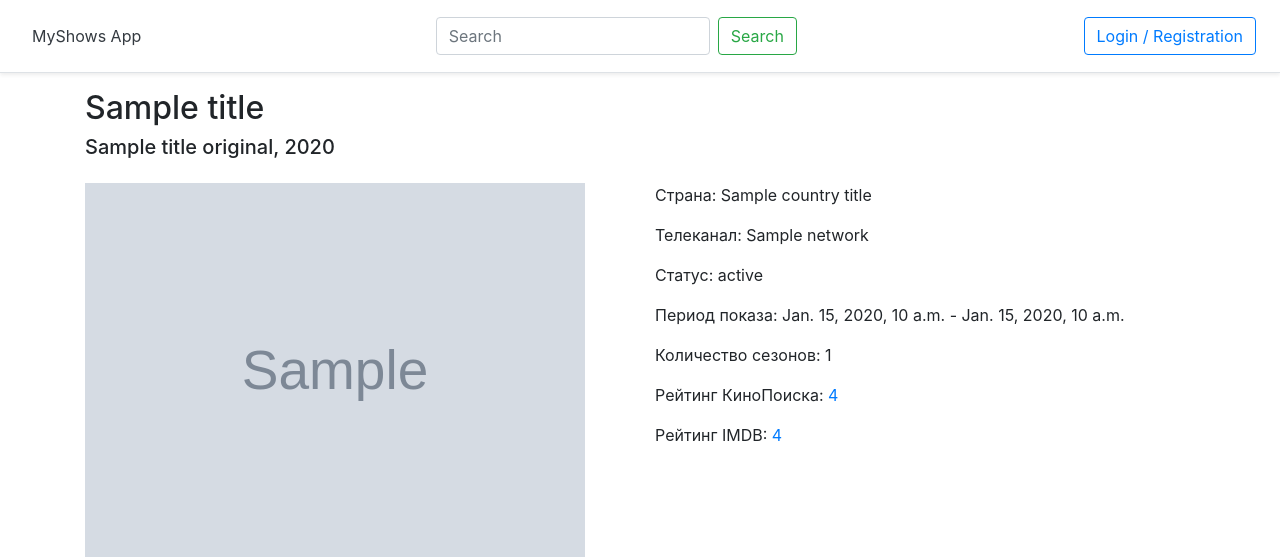
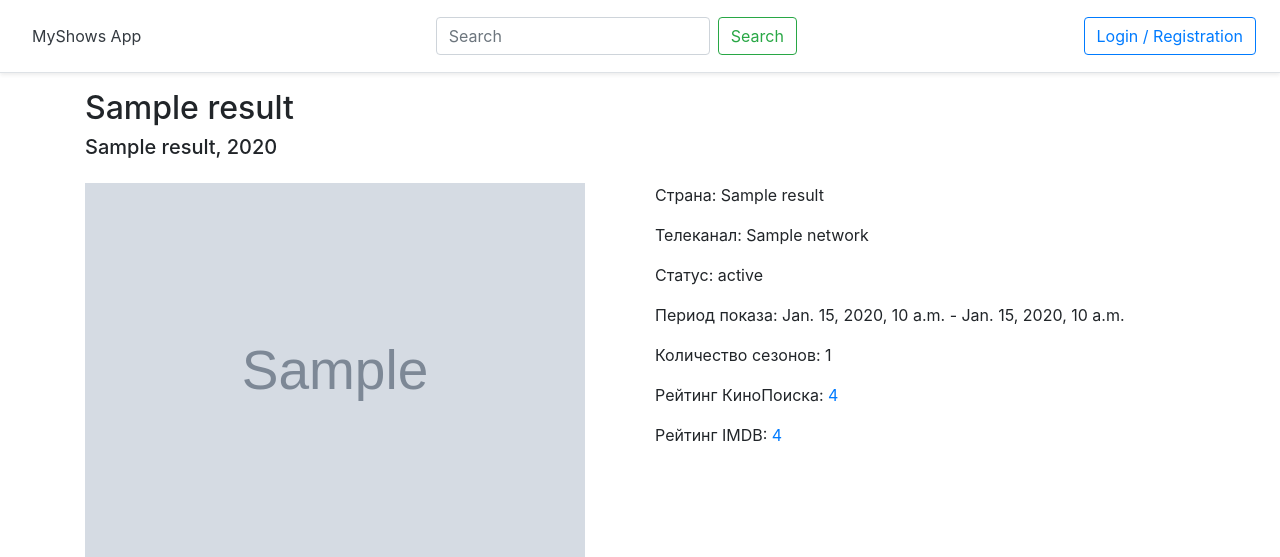
Before and after one commit to incx07/epam-lab, a Django app: template myshows/myshowsapp/templates/myshowsapp/detail.html in a window 1280 px wide. Shown: the top 557 px of the page. Run offline with Django 3.2, Linux system fonts and the light colour scheme; the template is opened without the code that fills it: most values are stand-ins (such as "Sample title", 1, 10 or a date in 2020); grey boxes marked "Sample" are stand-in pictures; some libraries are stand-ins or nearby versions.

```diff
--- a/myshows/myshowsapp/service/myshows_api_service.py
+++ b/myshows/myshowsapp/service/myshows_api_service.py
@@ -41,5 +41,5 @@ def myshows_getbyid(myshows_id):
     rpc['params']['showId'] = myshows_id
     response = requests.post(MYSHOWS_API_URL, json=rpc).json()
     if 'error' in response:
-        return 'not found'
+        return {'error': 'Show was not found'}
     return response
--- a/myshows/myshowsapp/templates/myshowsapp/detail.html
+++ b/myshows/myshowsapp/templates/myshowsapp/detail.html
@@ -12,8 +12,8 @@
 
 <div class="row">
   <div class="col-6">
-    <h2>{{ title }}</h2>
-    <h5>{{ titleOriginal }}, {{ year }}</h5>
+    <h2>{{ result.title }}</h2>
+    <h5>{{ result.titleOriginal }}, {{ result.year }}</h5>
   </div>
   <div class="col-6">
     <form action="" method="post">
@@ -38,22 +38,22 @@
 <p></p>
 <div class="row">
   <div class="col">
-    <img src="{{ image }}" width=500>
+    <img src="{{ result.image }}" width=500>
   </div>
   <div class="col">
-    <p>Страна: {{ countryTitle }}</p>
-    <p>Телеканал: {{ network.title }}</p>
-    <p>Статус: {{ status }}</p>
-    <p>Период показа: {{ started }} - {{ ended }}</p>
-    <p>Количество сезонов: {{ totalSeasons }}</p>
-    <p>Рейтинг КиноПоиска: <a href="{{ kinopoiskUrl }}">{{ kinopoiskRating }}</a></p>
-    <p>Рейтинг IMDB: <a href="{{ imdbUrl }}">{{ imdbRating }}</a></p>
+    <p>Страна: {{ result.countryTitle }}</p>
+    <p>Телеканал: {{ result.network.title }}</p>
+    <p>Статус: {{ result.status }}</p>
+    <p>Период показа: {{ result.started }} - {{ result.ended }}</p>
+    <p>Количество сезонов: {{ result.totalSeasons }}</p>
+    <p>Рейтинг КиноПоиска: <a href="{{ result.kinopoiskUrl }}">{{ result.kinopoiskRating }}</a></p>
+    <p>Рейтинг IMDB: <a href="{{ result.imdbUrl }}">{{ result.imdbRating }}</a></p>
   </div>
 </div>
 <p></p>
 <div class="card">
   <div class="card-body">
-    {{ description|safe }}
+    {{ result.description|safe }}
   </div>
 </div>
 
```
Also changed, not shown: myshows/myshowsapp/tests/test_client_views.py (+32 -1 lines), myshows/myshowsapp/views/client_views.py (+11 -12 lines).
